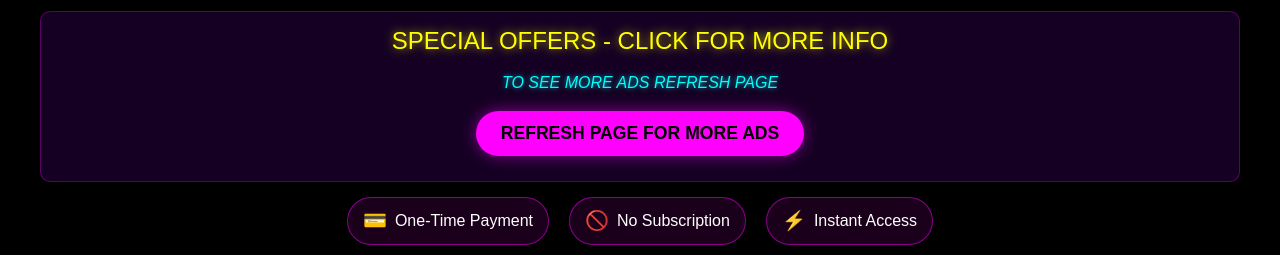
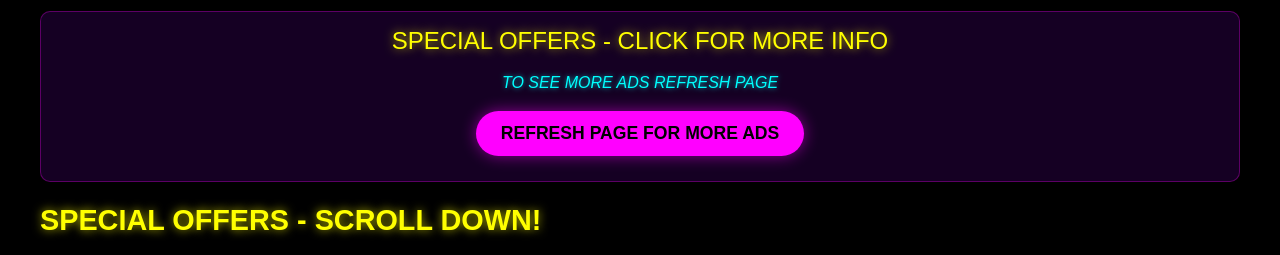
Before and after one commit to DailyProductReview/One-Dollar-Cash-System-Review, a plain HTML site: page deepseek_html_20251121_68f068(1).html in a window 1280 px wide. Shown: the part 97-352 px from the top of the page. Drawn offline with Linux system fonts and the light colour scheme.

Commit message:
Update deepseek_html_20251121_68f068(1).html

```diff
--- a/deepseek_html_20251121_68f068(1).html
+++ b/deepseek_html_20251121_68f068(1).html
@@ -550,6 +550,7 @@
             <div class="refresh-notice">TO SEE MORE ADS REFRESH PAGE</div>
             <button class="refresh-button" onclick="location.reload()">REFRESH PAGE FOR MORE ADS</button>
         </div>
+                <div class="price-tag">SPECIAL OFFERS - SCROLL DOWN!</div>
 
         <!-- Benefits Bar nach den Ads -->
         <div class="benefits-bar">
```
